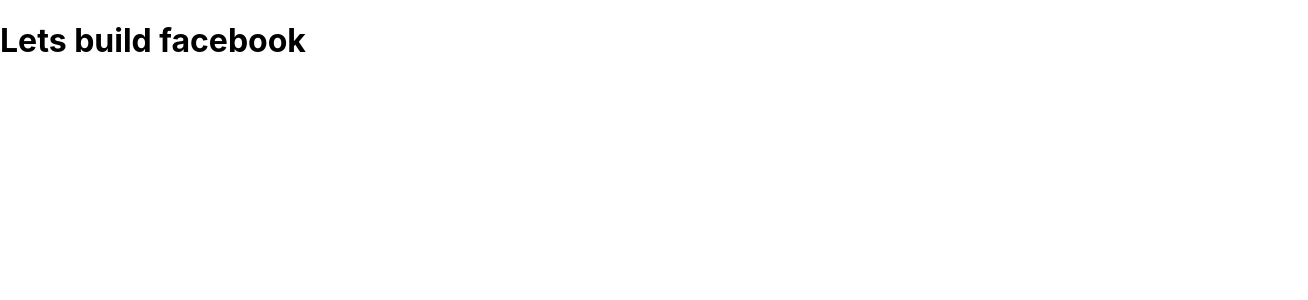
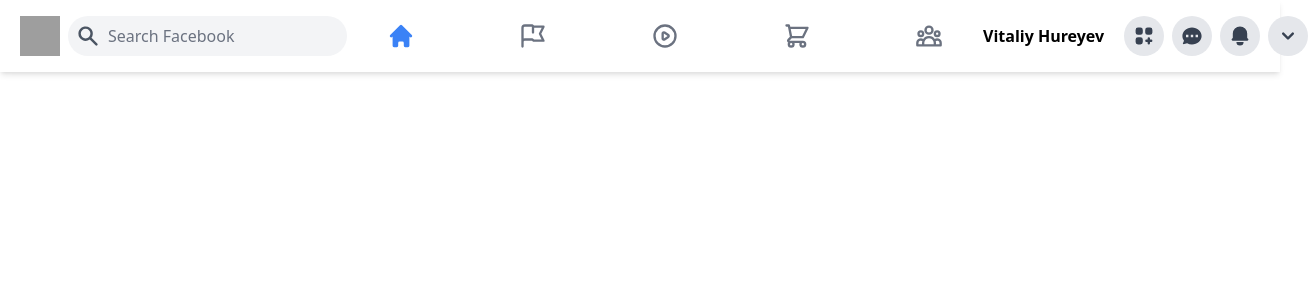
Before and after one commit to Vitaliy-Gureyev/social-network, a Next.js app in the folder fbclone/: page / in a window 1280 px wide. Shown: the top 300 px of the page, 1308 px wide, since content can reach past the window. Built offline with nearby package versions, Linux system fonts and the light colour scheme; grey boxes are pictures that could not be loaded.

Commit message:
header create

```diff
--- /dev/null
+++ b/fbclone/components/Header.js
@@ -0,0 +1,46 @@
+import React from 'react';
+import Image from "next/image";
+import {BellIcon, ChatIcon, ChevronDownIcon, HomeIcon, SearchIcon, ViewGridAddIcon} from "@heroicons/react/solid";
+import HeaderIcon from "./HeaderIcon";
+import {FlagIcon, PlayIcon, ShoppingCartIcon, UserGroupIcon} from "@heroicons/react/outline";
+
+
+const Header = () => {
+    return (
+        <div className='sticky top-0 bg-white flex items-center p-2 lg:px-5 shadow-md'>
+
+            {/*left*/}
+            <div className='flex items-center'>
+                <Image alt='#' src="https://links.papareact.com/5me" width={40} height={40} layout="fixed"/>
+            </div>
+            <div className='flex ml-2 items-center rounded-full bg-gray-100 p-2'>
+                <SearchIcon className='h-6 text-gray-600'/>
+                <input className='hidden md:inline-flex ml-2 items-center bg-transparent outline-none placeholder-gray-500 flex-shrink'
+                       type="text"
+                       placeholder='Search Facebook'/>
+            </div>
+
+            {/*center*/}
+            <div className='flex justify-center flex-grow'>
+                <div className='flex space-x-2 md:space-x-6'>
+                    <HeaderIcon active Icon={HomeIcon} />
+                    <HeaderIcon Icon={FlagIcon} />
+                    <HeaderIcon Icon={PlayIcon} />
+                    <HeaderIcon Icon={ShoppingCartIcon} />
+                    <HeaderIcon Icon={UserGroupIcon} />
+                </div>
+            </div>
+            {/*right*/}
+            <div className='flex items-center sm:space-x-2 justify-and'>
+                {/*Profile pic*/}
+                <p className='whitespace-nowrap font-semibold pr-3'>Vitaliy Hureyev</p>
+                <ViewGridAddIcon className='icon'/>
+                <ChatIcon className='icon'/>
+                <BellIcon className='icon'/>
+                <ChevronDownIcon className='icon'/>
+            </div>
+        </div>
+    );
+};
+
+export default Header;
--- /dev/null
+++ b/fbclone/components/HeaderIcon.js
@@ -0,0 +1,13 @@
+import React from 'react';
+
+const HeaderIcon = ({Icon, active}) => {
+    return (
+        <div className='flex items-center cursor-pointer
+        md:px-10  sm:h-14 md:hover:bg-gray-100 rounded-xl active:border-b-2 active:border-blue-500 group'>
+            <Icon className={`h-5 text-gray-500 text-center sm:h-7 mx-auto
+            group-hover:text-blue-500 ${active && 'text-blue-500'}`}/>
+        </div>
+    );
+};
+
+export default HeaderIcon;
--- a/fbclone/next.config.js
+++ b/fbclone/next.config.js
@@ -1,3 +1,10 @@
 module.exports = {
-  reactStrictMode: true,
+    reactStrictMode: true,
+    images: {
+        domains: [
+            'links.papareact.com',
+            'platform-lookaside.fbsbx.com',
+            'firebasestorage.googleapis.com'
+        ]
+    }
 }
--- a/fbclone/package.json
+++ b/fbclone/package.json
@@ -9,12 +9,16 @@
     "lint": "next lint"
   },
   "dependencies": {
+    "@heroicons/react": "^1.0.4",
     "next": "11.1.2",
     "react": "17.0.2",
     "react-dom": "17.0.2"
   },
   "devDependencies": {
+    "autoprefixer": "^10.3.3",
     "eslint": "7.32.0",
-    "eslint-config-next": "11.1.2"
+    "eslint-config-next": "11.1.2",
+    "postcss": "^8.3.6",
+    "tailwindcss": "^2.2.9"
   }
 }
--- a/fbclone/pages/index.js
+++ b/fbclone/pages/index.js
@@ -1,4 +1,5 @@
 import Head from 'next/head'
+import Header from "../components/Header";
 
 export default function Home() {
   return (
@@ -6,7 +7,14 @@
       <Head>
         <title>Facebook</title>
       </Head>
-      <h1>Lets build facebook</h1>
+        {/*Header*/}
+        <Header/>
+
+        <main>
+            {/*Sidebar*/}
+            {/*Feed*/}
+            {/*Widgets*/}
+        </main>
     </div>
   )
 }
--- /dev/null
+++ b/fbclone/postcss.config.js
@@ -0,0 +1,6 @@
+module.exports = {
+  plugins: {
+    tailwindcss: {},
+    autoprefixer: {},
+  },
+}
--- a/fbclone/styles/globals.css
+++ b/fbclone/styles/globals.css
@@ -1,16 +1,10 @@
-html,
-body {
-  padding: 0;
-  margin: 0;
-  font-family: -apple-system, BlinkMacSystemFont, Segoe UI, Roboto, Oxygen,
-    Ubuntu, Cantarell, Fira Sans, Droid Sans, Helvetica Neue, sans-serif;
+@tailwind base;
+@tailwind components;
+@tailwind utilities;
+
+@layer components {
+    .icon {
+        @apply hidden xl:inline-flex p-2 h-10 w-10 bg-gray-200 rounded-full text-gray-700
+        cursor-pointer hover:bg-gray-300;
+    }
 }
-
-a {
-  color: inherit;
-  text-decoration: none;
-}
-
-* {
-  box-sizing: border-box;
-}
--- /dev/null
+++ b/fbclone/tailwind.config.js
@@ -0,0 +1,12 @@
+module.exports = {
+  mode: 'jit',
+  purge: ['./pages/**/*.{js,ts,jsx,tsx}', './components/**/*.{js,ts,jsx,tsx}'],
+  darkMode: false, // or 'media' or 'class'
+  theme: {
+    extend: {},
+  },
+  variants: {
+    extend: {},
+  },
+  plugins: [],
+}
```
Also changed, not shown: fbclone/styles/Home.module.css (deleted, +0 -121 lines), 1 other file (tests, documents, lock files or other folders).
